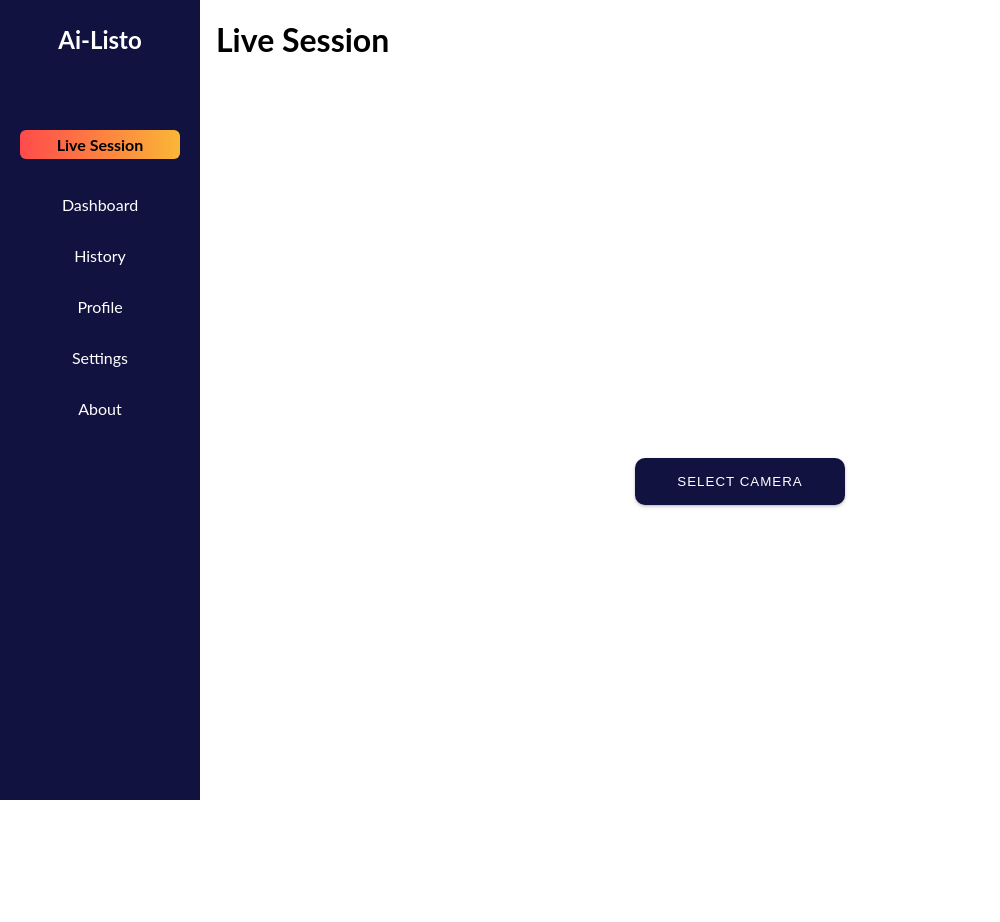
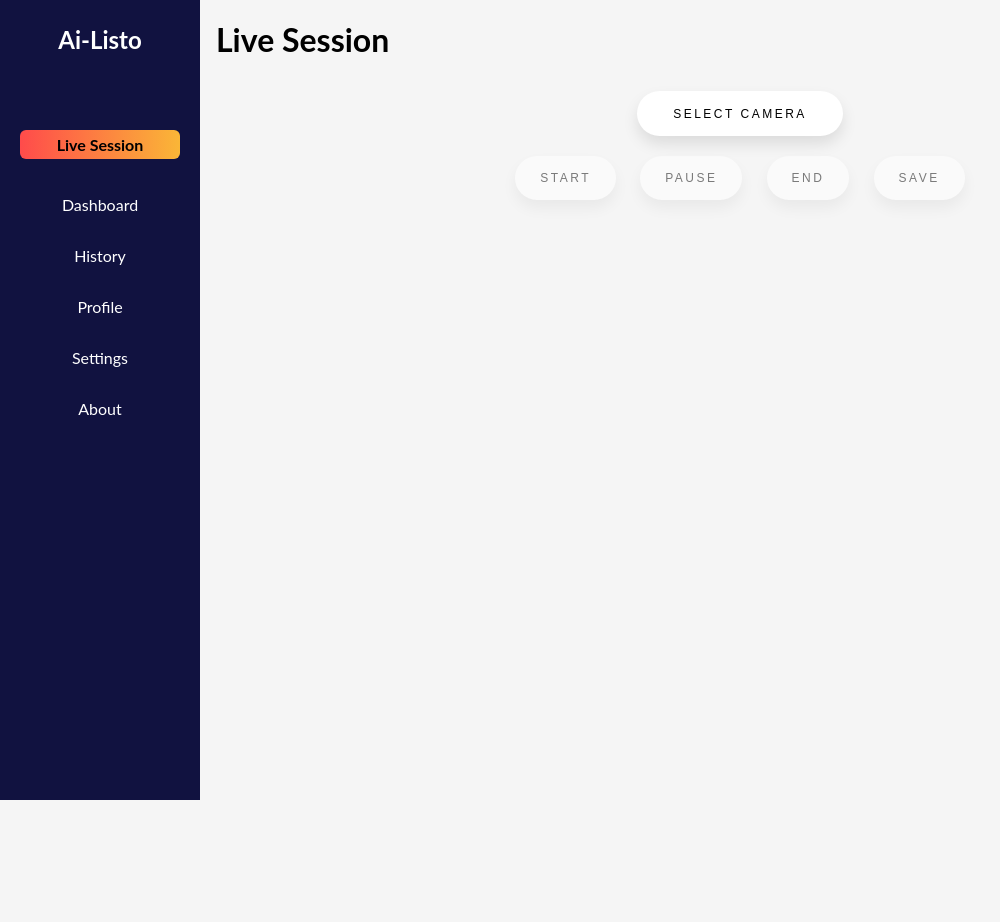
Before and after one commit to winsmarlcanete/ailisto-system-thesis, a Flask app: page /liveSession in a window 1280 px wide. Shown: the whole page, without its empty margins (0-1000 px from the left). Before the commit the page ends 800 px from the top, so only its background shows below. Run offline with Flask 3, Linux system fonts and the light colour scheme.

Commit message:
Add video functionality with camera selection and session controls to live session page

```diff
--- a/web-based-application/static/css/base.css
+++ b/web-based-application/static/css/base.css
@@ -1,8 +1,7 @@
 body {
   margin: 0;
   font-family: "Lato", sans-serif;
-
-
+  background-color: #F5F5F5;
 }
 
 .page-title {
@@ -17,10 +16,12 @@ body {
 div.content {
   margin-left: 200px;
   padding: 1px 16px;
-  margin-top: 20px;
+  margin-top: 30px;
+  margin-bottom: 30px;
   display: flex;
-  justify-content: center;
+  flex-direction: column;
   align-items: center;
+  gap: 20px;
   height: 100vh;
 }
 
@@ -32,3 +33,9 @@ div.content {
     margin-left: 0;
   }
 }
+
+.session-controls button {
+  padding: 15px 25px;
+  margin-left: 10px;
+  margin-right: 10px;
+}
--- a/web-based-application/static/css/button.css
+++ b/web-based-application/static/css/button.css
@@ -1,28 +1,32 @@
-/* From Uiverse.io by Shakil-Babu */
+/* From Uiverse.io by cssbuttons-io */
 .btn {
- background-color: #111240;
- padding: 14px 40px;
- color: #fff;
- text-transform: uppercase;
- letter-spacing: 1px;
- cursor: pointer;
- border-radius: 10px;
- border: 2px dashed #111240;
- box-shadow: rgba(50, 50, 93, 0.25) 0px 2px 5px -1px, rgba(0, 0, 0, 0.3) 0px 1px 3px -1px;
- transition: .4s;
-}
-
-.btn span:last-child {
- display: none;
+  padding: 1.3em 3em;
+  font-size: 12px;
+  text-transform: uppercase;
+  letter-spacing: 2.5px;
+  font-weight: 500;
+  color: #000;
+  background-color: #fff;
+  border: none;
+  border-radius: 45px;
+  box-shadow: 0px 8px 15px rgba(0, 0, 0, 0.1);
+  transition: all 0.3s ease 0s;
+  cursor: pointer;
+  outline: none;
 }
 
 .btn:hover {
- transition: .4s;
- border: 2px dashed #111240;
- background-color: #fff;
- color: #111240;
+  background-color: #111240;
+  box-shadow: 0px 15px 20px #11124090;
+  color: #fff;
+  transform: translateY(-7px);
 }
 
 .btn:active {
- background-color: #11124052;
+  transform: translateY(-1px);
 }
+
+.btn:disabled {
+    opacity: 0.5;
+    cursor: not-allowed;
+}
--- /dev/null
+++ b/web-based-application/static/css/video.css
@@ -0,0 +1,18 @@
+#user-video {
+    width: 100%;
+    height: 100%;
+    border: 2px solid #ccc;
+    border-radius: 8px;
+}
+
+.video-container {
+    resize: both;
+    overflow: auto;
+    min-width: 320px;
+    min-height: 240px;
+    max-width: 1200px;
+    max-height: 900px;
+    border: 1px solid #999;
+    border-radius: 8px;
+    padding: 5px;
+}
--- /dev/null
+++ b/web-based-application/static/js/session-controls.js
@@ -0,0 +1,32 @@
+document.addEventListener('DOMContentLoaded', function() {
+
+    function startSession() {
+
+    }
+
+    function pauseSession() {
+
+    }
+
+    function endSession() {
+
+    }
+
+    function saveSession() {
+
+    }
+
+
+    document.getElementById('start-btn').addEventListener('click', startSession);
+    document.getElementById('pause-btn').addEventListener('click', pauseSession);
+    document.getElementById('end-btn').addEventListener('click', endSession);
+    document.getElementById('save-btn').addEventListener('click', saveSession);
+
+
+    document.addEventListener('cameraReady', () => {
+        document.getElementById('start-btn').disabled = false;
+        document.getElementById('pause-btn').disabled = false;
+        document.getElementById('end-btn').disabled = false;
+        document.getElementById('save-btn').disabled = false;
+    });
+});
--- a/web-based-application/templates/liveSession.html
+++ b/web-based-application/templates/liveSession.html
@@ -9,6 +9,7 @@
     <link rel="stylesheet" href="{{ url_for('static', filename='css/sidebar.css') }}">
     <link rel="stylesheet" href="{{ url_for('static', filename='css/base.css') }}">
     <link rel="stylesheet" href="{{ url_for('static', filename='css/button.css') }}">
+    <link rel="stylesheet" href="{{ url_for('static', filename='css/video.css') }}">
 </head>
 <body>
     <div class="sidebar">
@@ -23,7 +24,24 @@
 
     <h1 class="page-title">Live Session</h1>
     <div class="content">
-        <div><button class="btn"> Select Camera</button></div>
+        <div>
+            <button id="select-camera-btn" class="btn">Select Camera</button>
+            <select id="user-camera-select" style="display: none;">
+                <!-- Camera Options will be populated here -->
+            </select>
+        </div>
+        <div class="video-container" style="display: none;">
+            <video id="user-video" autoplay></video>
+        </div>
+        <div class="session-controls">
+            <button id="start-btn" class="btn" disabled>Start</button>
+            <button id="pause-btn" class="btn" disabled>Pause</button>
+            <button id="end-btn" class="btn" disabled>End</button>
+            <button id="save-btn" class="btn" disabled>Save</button>
+        </div>
+
+        <script src="{{ url_for('static', filename='js/camera.js') }}"></script>
+        <script src="{{ url_for('static', filename='js/session-controls.js') }}"></script>
     </div>
 
 
```
Also changed, not shown: web-based-application/static/js/camera.js (added, +49 -0 lines).
